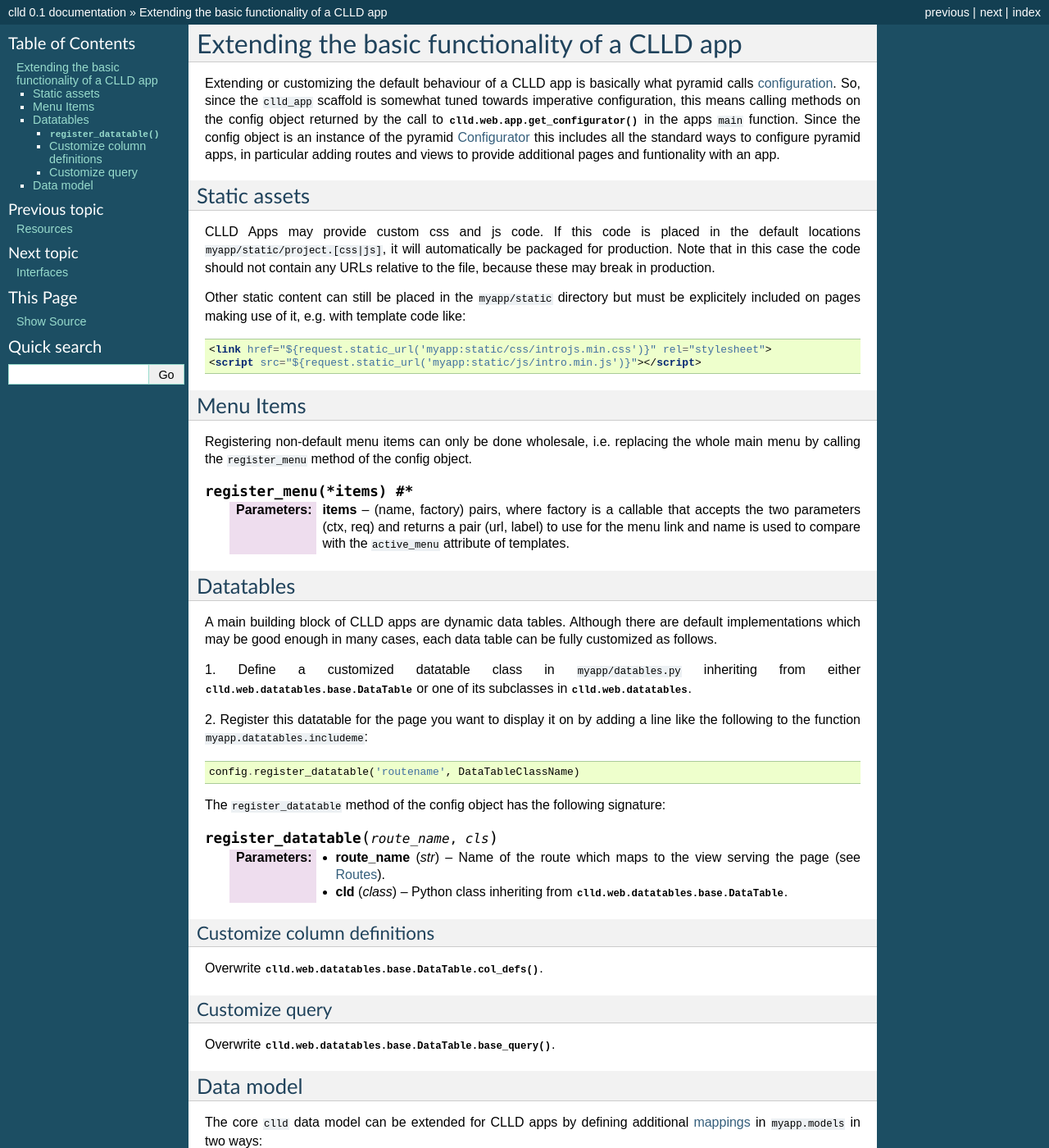
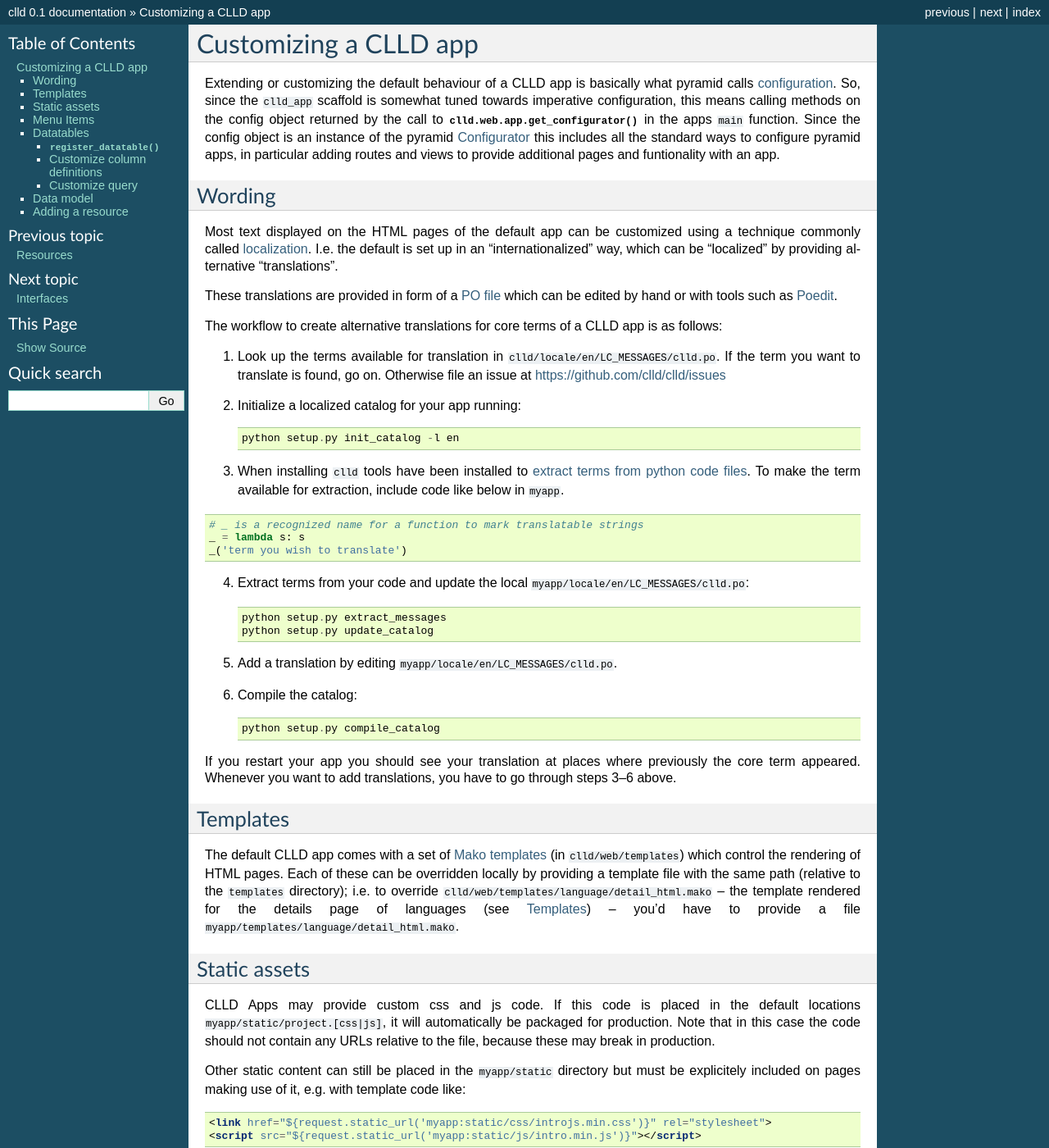
Before and after one commit to clld/clld, a Sphinx documentation site: the page built from docs/extending.rst, in a window 1280 px wide and 1400 px high. Shown: the whole window at 82% size. Built offline with Sphinx 7.4.7, drawn with Linux system fonts in a browser that asks for light colours; some of the changed text lies outside the part shown.

Commit message:
work on docs

```diff
--- a/docs/extending.rst
+++ b/docs/extending.rst
@@ -1,6 +1,6 @@
 
-Extending the basic functionality of a CLLD app
------------------------------------------------
+Customizing a CLLD app
+----------------------
 
 Extending or customizing the default behaviour of a CLLD app is basically what pyramid
 calls `configuration <http://docs.pylonsproject.org/projects/pyramid/en/latest/narr/configuration.html>`_.
@@ -11,6 +11,60 @@ Since the config object is an instance of the pyramid
 `Configurator <http://docs.pylonsproject.org/projects/pyramid/en/latest/api/config.html#pyramid.config.Configurator>`_
 this includes all the standard ways to configure pyramid apps, in particular adding
 routes and views to provide additional pages and funtionality with an app.
+
+
+Wording
+~~~~~~~
+
+Most text displayed on the HTML pages of the default app can be customized using a technique
+commonly called `localization <http://docs.pylonsproject.org/projects/pyramid/en/latest/narr/i18n.html>`_.
+I.e. the default is set up in an "internationalized" way, which can be "localized" by providing
+alternative "translations".
+
+These translations are provided in form of a `PO file <http://www.gnu.org/software/gettext/manual/html_node/PO-Files.html>`_
+which can be edited by hand or with tools such as `Poedit <http://www.poedit.net>`_.
+
+The workflow to create alternative translations for core terms of a CLLD app is as follows:
+
+1. Look up the terms available for translation in ``clld/locale/en/LC_MESSAGES/clld.po``.
+   If the term you want to translate is found, go on. Otherwise file an issue at https://github.com/clld/clld/issues
+2. Initialize a localized catalog for your app running::
+
+    python setup.py init_catalog -l en
+
+3. When installing ``clld`` tools have been installed to
+   `extract terms from python code files <http://docs.pylonsproject.org/projects/pyramid/en/latest/narr/i18n.html#extracting-messages-from-code-and-templates>`_.
+   To make the term available for extraction, include code like below in ``myapp``.
+
+.. code-block:: python
+
+    # _ is a recognized name for a function to mark translatable strings
+    _ = lambda s: s
+    _('term you wish to translate')
+
+4. Extract terms from your code and update the local ``myapp/locale/en/LC_MESSAGES/clld.po``::
+
+    python setup.py extract_messages
+    python setup.py update_catalog
+
+5. Add a translation by editing ``myapp/locale/en/LC_MESSAGES/clld.po``.
+6. Compile the catalog::
+
+    python setup.py compile_catalog
+
+If you restart your app you should see your translation at places where previously the core term appeared.
+Whenever you want to add translations, you have to go through steps 3--6 above.
+
+
+Templates
+~~~~~~~~~
+
+The default CLLD app comes with a set of `Mako templates <http://makotemplates.org>`_
+(in ``clld/web/templates``) which control the rendering of HTML pages. Each of these can be
+overridden locally by providing a template file with the same path (relative to the ``templates``
+directory); i.e. to override ``clld/web/templates/language/detail_html.mako`` -- the template
+rendered for the details page of languages (see :ref:`sec-resource-templates`) -- you'd have to provide a file
+``myapp/templates/language/detail_html.mako``.
 
 
 Static assets
@@ -104,3 +158,55 @@ in ``myapp.models`` in two ways:
         """
         pk = Column(Integer, ForeignKey('contribution.pk'), primary_key=True)
         # add more Columns and relationships here
+
+
+To give an example, here's how one could model the many-to-many relation between words and
+meanings often encountered in lexical databases:
+
+.. code-block:: python
+
+    from clld import interfaces
+    from clld.db.models import common
+    from clld.db.meta import CustomModelMixin
+
+    @implementer(interfaces.IParameter)
+    class Meaning(common.Parameter, CustomModelMixin):
+        pk = Column(Integer, ForeignKey('parameter.pk'), primary_key=True)
+
+    @implementer(interfaces.IValueSet)
+    class SynSet(common.ValueSet, CustomModelMixin):
+        pk = Column(Integer, ForeignKey('valueset.pk'), primary_key=True)
+
+    @implementer(interfaces.IUnit)
+    class Word(common.Unit, CustomModelMixin):
+        pk = Column(Integer, ForeignKey('unit.pk'), primary_key=True)
+
+    @implementer(interfaces.IValue)
+    class Counterpart(common.Value, CustomModelMixin):
+        """a counterpart relates a meaning with a word
+        """
+        pk = Column(Integer, ForeignKey('value.pk'), primary_key=True)
+
+        word_pk = Column(Integer, ForeignKey('unit.pk'))
+        word = relationship(Word, backref='counterparts')
+
+The definitions of ``Meaning``, ``Synset`` and ``Word`` above are not strictly necessary
+(because they do not add any relations or columns to the base classes) and are only
+added to make the semantics of the model clear.
+
+Now if we have an instance of ``Word``, we can iterate over its meanings like this
+
+.. code-block:: python
+
+    for counterpart in word.counterparts:
+        print counterpart.valueset.parameter.name
+
+
+
+Adding a resource
+~~~~~~~~~~~~~~~~~
+
+You may also want to add new resources in your app, i.e. objects that behave like builtin
+resources in that routes get automatically registered and view and template lookup works
+as explained in :ref:`sec-resource-request`.
+An example for this technique are the families in e.g. `WALS <http://wals.info/languoid/family/khoisan>`_.
--- a/docs/resources.rst
+++ b/docs/resources.rst
@@ -91,6 +91,8 @@ function in the app.util which will be looked up and called in a BeforeRender
 event subscriber.
 
 
+.. _sec-resource-request:
+
 Requesting a resource
 ---------------------
 
```
Also changed, not shown: docs/tutorial.rst (+25 -1 lines).
